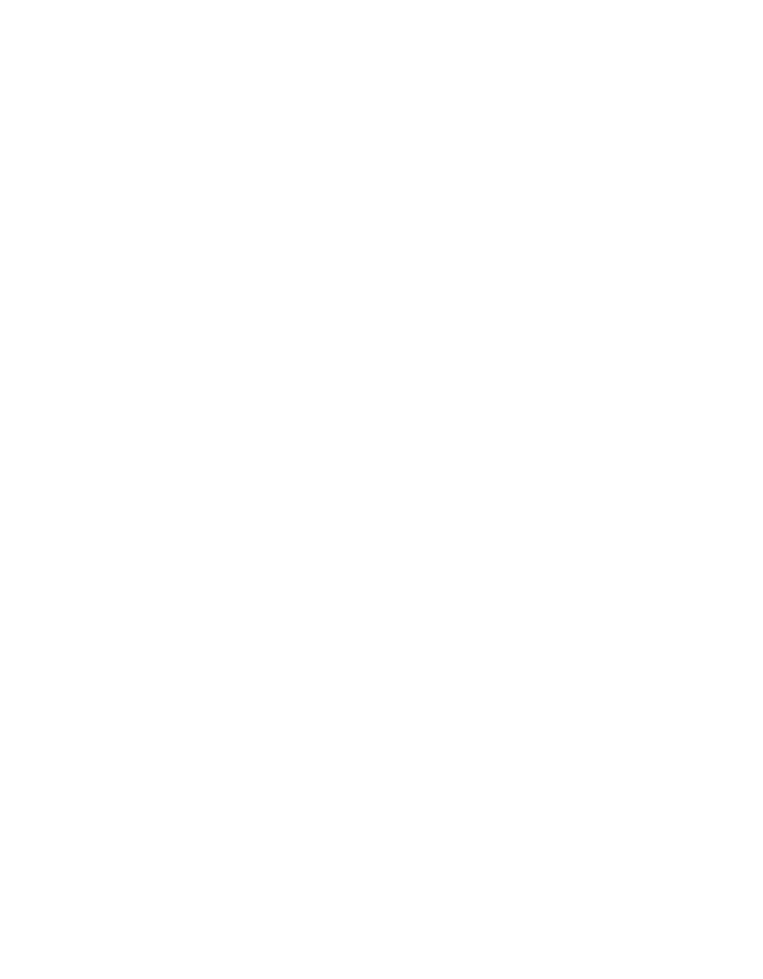
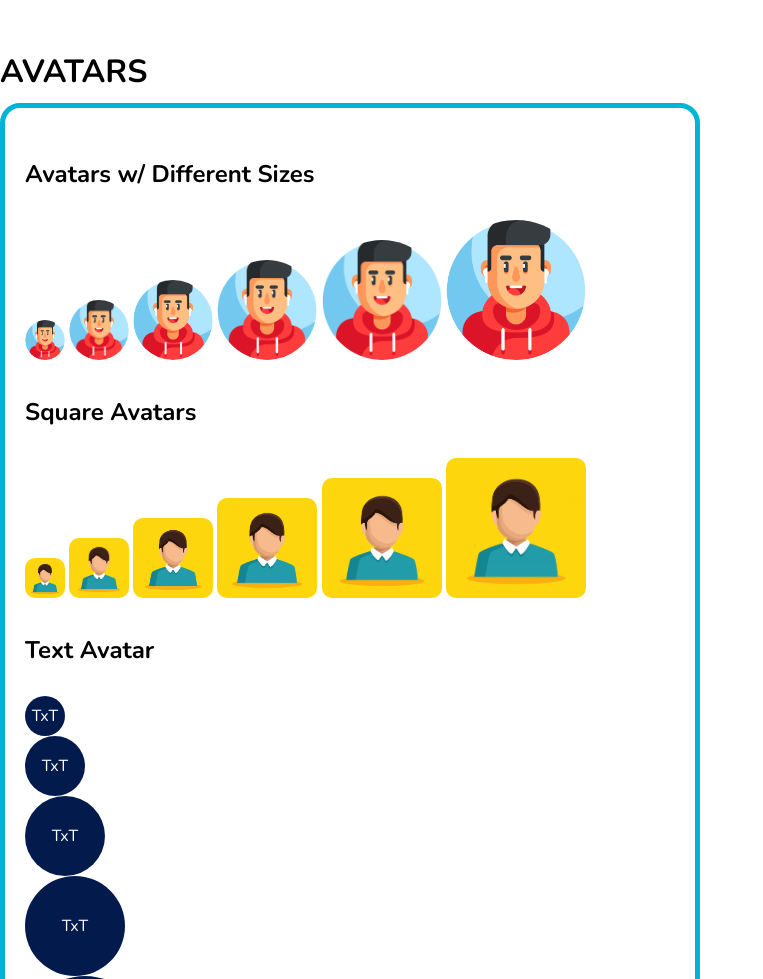
Before and after one commit to AshutoshM29/component-ui, a plain HTML site: page index.html in a window 1280 px wide. Shown: the top 979 px of the page, without its empty margins (0-763 px from the left). Before the commit the page ends 800 px from the top, so only its background shows below. Drawn offline with nearby package versions, Linux system fonts and the light colour scheme; a web font is replaced by a local one.

Commit message:
feat: added avatar

```diff
--- /dev/null
+++ b/Components/avatar.css
@@ -0,0 +1,45 @@
+.avatar {
+    border-radius: 50%;
+    height: 8rem;
+    width: 8rem;
+    }
+
+  .avatar-sq {
+    border-radius: 1rem;
+    height: 8rem;
+    width: 8rem;
+    }
+
+    .avatar-text{
+        display: flex;
+        justify-content: center;
+        align-items: center;
+        background-color: var(--blue-dominant);
+        color: white;
+        }
+
+
+  .avatar-xs {
+    height: 4rem;
+    width: 4rem;
+    }
+
+  .avatar-sm {
+    height: 6rem;
+    width: 6rem;
+    }
+
+  .avatar-md {
+    height: 10rem;
+    width: 10rem;
+    }
+
+  .avatar-lg {
+    height: 12rem;
+    width: 12rem;
+    }
+
+  .avatar-xlg {
+    height: 14rem;
+    width: 14rem;
+    }
--- a/index.html
+++ b/index.html
@@ -6,9 +6,105 @@
     <meta name="viewport" content="width=device-width, initial-scale=1.0" />
     <title>Components UI</title>
     <link rel="stylesheet" href="style.css" />
+    <link rel="stylesheet" href="Components/avatar.css">
   </head>
   <body>
 
+<h1>AVATARS</h1>
 
-  </body>
+  <!-- <h2 class="section-header">Avatars</h2> -->
+
+<section>
+  <h2 class="section-header">Avatars w/ Different Sizes</h2>
+
+  <img
+    class="avatar avatar-xs"
+    src="Assets/gamer.png"
+    alt="Extra Small Avatar"
+  />
+
+  <img
+    class="avatar avatar-sm"
+    src="Assets/gamer.png"
+    alt="Small Avatar"
+  />
+
+  <img
+    class="avatar"
+    src="Assets/gamer.png"
+    alt="Avatar"
+  />
+
+  <img
+    class="avatar avatar-md"
+    src="Assets/gamer.png"
+    alt="Medium Avatar"
+  />
+
+  <img
+    class="avatar avatar-lg"
+    src="Assets/gamer.png"
+    alt="Larger Avatar"
+  />
+
+  <img
+    class="avatar avatar-xlg"
+    src="Assets/gamer.png"
+    alt="Extra Larger Avatar"
+  />
+
+<h2 class="section-header">Square Avatars</h2>
+
+<img
+  class="avatar-sq avatar-xs"
+  src="Assets/test.jpg"
+  alt="Extra Small Avatar"
+/>
+
+<img
+  class="avatar-sq avatar-sm"
+  src="Assets/test.jpg"
+  alt="Small Avatar"
+/>
+
+<img
+  class="avatar-sq"
+  src="Assets/test.jpg"
+  alt="Avatar"
+/>
+
+<img
+  class="avatar-sq avatar-md"
+  src="Assets/test.jpg"
+  alt="Medium Avatar"
+/>
+
+<img
+  class="avatar-sq avatar-lg"
+  src="Assets/test.jpg"
+  alt="Larger Avatar"
+/>
+
+<img
+  class="avatar-sq avatar-xlg"
+  src="Assets/test.jpg"
+  alt="Extra Larger Avatar"
+/>
+
+<h2 class="section-header">Text Avatar</h2>
+
+<div class="avatar avatar-xs avatar-text">TxT</div>
+
+<div class="avatar avatar-sm avatar-text">TxT</div>
+
+<div class="avatar avatar-text">TxT</div>
+
+<div class="avatar avatar-md avatar-text">TxT</div>
+
+<div class="avatar avatar-lg avatar-text">TxT</div>
+
+<div class="avatar avatar-xlg avatar-text">TxT</div>
+
+</section>
+</body>
 </html>
```
Also changed, not shown: Assets/gamer.png (added), Assets/test.jpg (added).
